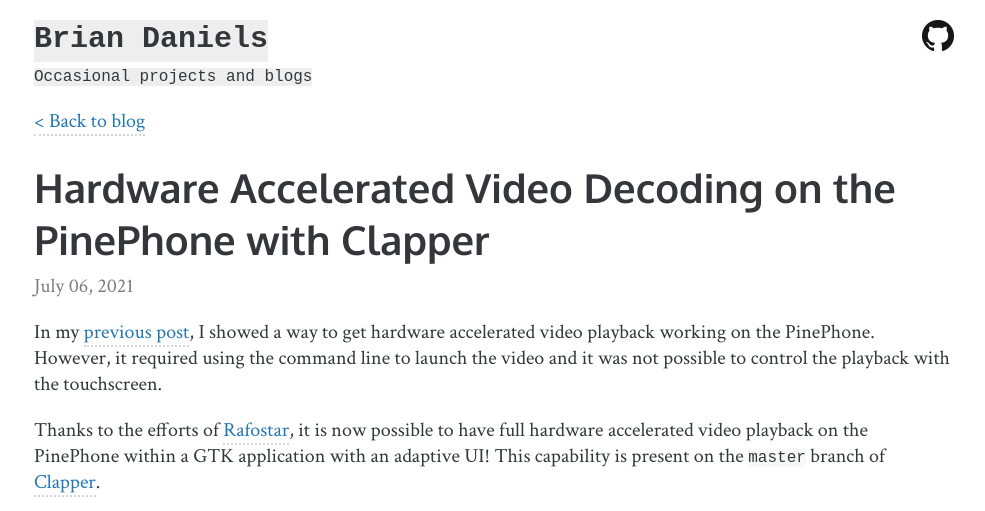
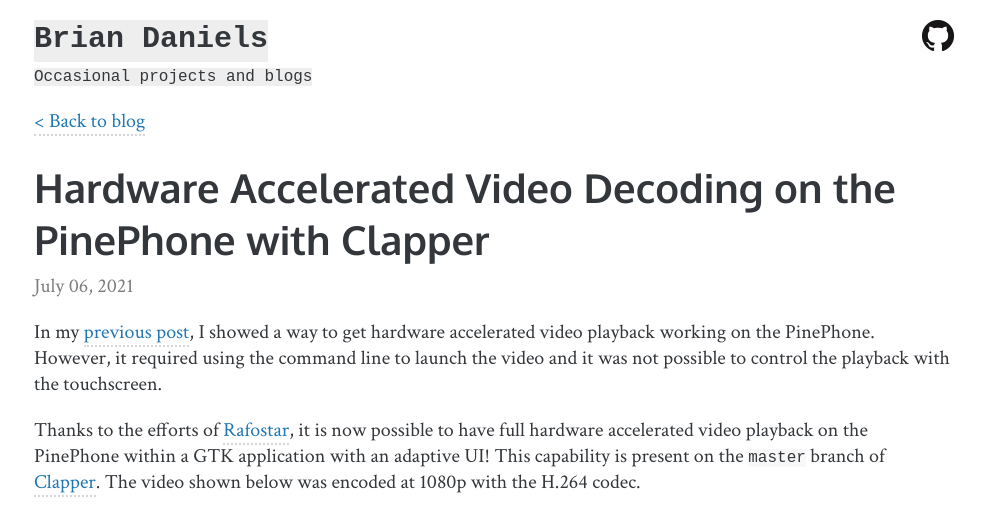
Before and after one commit to bridadan/bridadan.github.io, a Jekyll site: the page built from _posts/2021-07-06-hardware-accelerated-video-playback-on-the-pinephone-with-clapper.md, in a window 1280 px wide and 900 px high, cut to the strip 0-511 px from the top of the window. Shown: the whole strip, without its empty margins (146-1131 px from the left). Built offline with Jekyll 4.4.1, drawn with Linux system fonts in a browser that asks for light colours.

Commit message:
Add details about video size and codec

```diff
--- a/_posts/2021-07-06-hardware-accelerated-video-playback-on-the-pinephone-with-clapper.md
+++ b/_posts/2021-07-06-hardware-accelerated-video-playback-on-the-pinephone-with-clapper.md
@@ -7,8 +7,7 @@
 
 In my [previous post](/2021/06/27/hardware-accelerated-video-playback-on-the-pinephone.html), I showed a way to get hardware accelerated video playback working on the PinePhone. However, it required using the command line to launch the video and it was not possible to control the playback with the touchscreen.
 
-Thanks to the efforts of [Rafostar](https://github.com/Rafostar), it is now possible to have full hardware accelerated video playback on the PinePhone within a GTK application with an adaptive UI! This capability is present on the `master` branch of [Clapper](https://github.com/Rafostar/clapper).
-
+Thanks to the efforts of [Rafostar](https://github.com/Rafostar), it is now possible to have full hardware accelerated video playback on the PinePhone within a GTK application with an adaptive UI! This capability is present on the `master` branch of [Clapper](https://github.com/Rafostar/clapper). The video shown below was encoded at 1080p with the H.264 codec.
 
 <iframe width="560" height="315" src="https://www.youtube.com/embed/BvmRV6IIGGo" title="YouTube video player" frameborder="0" allow="accelerometer; autoplay; clipboard-write; encrypted-media; gyroscope; picture-in-picture" allowfullscreen></iframe>
 
```
